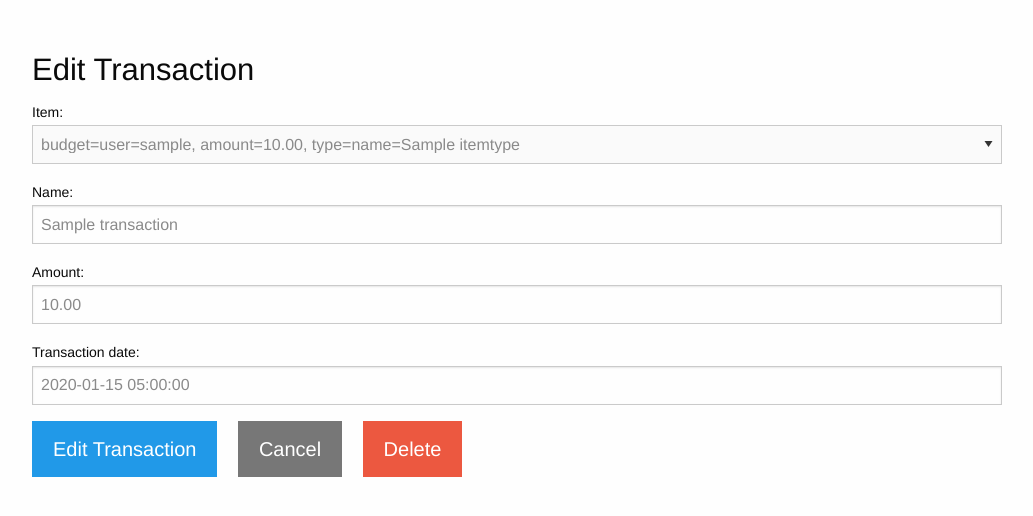
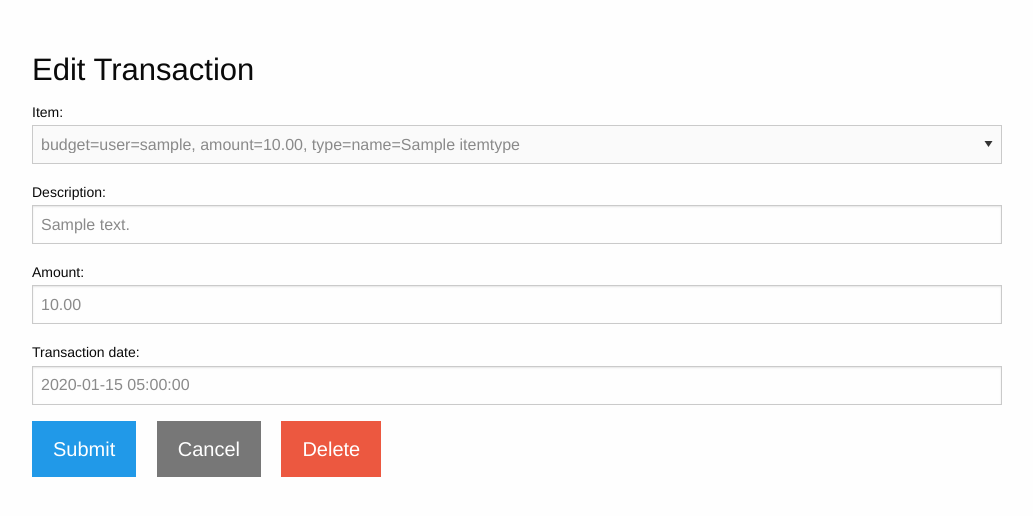
Before and after one commit to awkweb/Wilbur, a Django app: page /budget/transactions/edit/1/ in a window 1280 px wide. Shown: the part 54-570 px from the top of the page, without its empty margins (123-1156 px from the left). Run offline with Django 3.2, Linux system fonts and the light colour scheme; a user stored in the database is signed in; tables that the repository leaves empty hold one stand-in row (values such as "Sample post").

Commit message:
Add edit budget, update models

```diff
--- a/budget/admin.py
+++ b/budget/admin.py
@@ -23,9 +23,9 @@ class ItemAdmin(admin.ModelAdmin):
 class TransactionAdmin(admin.ModelAdmin):
     fieldsets = [
         (None,
-            {'fields': ['item', 'type', 'name', 'amount', 'transaction_date', 'creation_date']}),
+            {'fields': ['item', 'type', 'description', 'amount', 'transaction_date', 'creation_date']}),
     ]
-    list_display = ('item', 'name', 'amount', 'transaction_date', 'type',)
+    list_display = ('item', 'description', 'amount', 'transaction_date', 'type',)
     list_filter = ['type', 'amount', 'transaction_date']
 
 admin.site.register(Budget, BudgetAdmin)
--- a/budget/forms.py
+++ b/budget/forms.py
@@ -4,11 +4,18 @@ from django.forms.widgets import DateTimeInput
 from .models import Item
 
 
-class AddTransactionForm(forms.Form):
+class BudgetForm(forms.Form):
+    error_css_class = 'error'
+    required_css_class = 'required'
+
+    amount = forms.DecimalField(min_value=0, max_digits=10, decimal_places=2)
+
+
+class TransactionForm(forms.Form):
     error_css_class = 'error'
     required_css_class = 'required'
 
     item = forms.ModelChoiceField(queryset=Item.objects.all())
-    name = forms.CharField(label='Name', max_length=100)
+    description = forms.CharField(label='Description', max_length=100)
     amount = forms.DecimalField(min_value=0, max_digits=10, decimal_places=2)
     transaction_date = forms.DateTimeField(widget=DateTimeInput(attrs={'type': 'datetime'}))
--- a/budget/models.py
+++ b/budget/models.py
@@ -68,7 +68,7 @@ class Item(models.Model):
 
 class Transaction(models.Model):
     item = models.ForeignKey(Item)
-    name = models.CharField(max_length=100)
+    description = models.CharField(max_length=100)
     amount = models.DecimalField(max_digits=10, decimal_places=2, verbose_name="Amount")
     transaction_date = models.DateTimeField()
     creation_date = models.DateTimeField()
--- a/budget/templates/budget/budget.html
+++ b/budget/templates/budget/budget.html
@@ -20,7 +20,7 @@
     <div class="small-10 small-centered columns">
         <div class="clearfix">
             <h4 class="subheader float-left">Total spent for {% now "F" %}</h4>
-            <a href="{% url 'budget:edit-budget' %}" class="small hollow button float-right">Edit budget</a>
+            <a href="{% url 'budget:edit-budget' budget.id %}" class="small hollow button float-right">Edit budget</a>
         </div>
     </div>
 </div>
--- a/budget/templates/budget/forms/add-transaction.html
+++ b/budget/templates/budget/forms/add-transaction.html
@@ -20,8 +20,7 @@
         <form method="post" action="{% url 'budget:add-transaction' %}">
             {% csrf_token %}
             {{ form }}
-            <input type="hidden" name="next" value="{{ next }}" />
-            <input type="submit" value="Add Transaction" class="large button" />
+            <input type="submit" value="Submit" class="large button" />
             <a class="secondary large button" href="{% url 'budget:transactions' %}">Cancel</a>
         </form>
     </div>
--- a/budget/templates/budget/forms/edit-transaction.html
+++ b/budget/templates/budget/forms/edit-transaction.html
@@ -20,7 +20,7 @@
         <form method="post" action="{% url 'budget:edit-transaction' transaction_id %}">
             {% csrf_token %}
             {{ form }}
-            <input type="submit" value="Edit Transaction" class="large button"/>
+            <input type="submit" value="Submit" class="large button"/>
             <a class="secondary large button" href="{% url 'budget:transactions' %}">Cancel</a>
             <a class="alert large button" href="{% url 'budget:delete-transaction' transaction_id %}">Delete</a>
         </form>
--- a/budget/templates/budget/includes/transactions-table.html
+++ b/budget/templates/budget/includes/transactions-table.html
@@ -17,7 +17,7 @@
         </td>
         <td>{{ transaction.item.type.name }}</td>
         <td>{{ transaction.amount|intcomma }}</td>
-        <td>{{ transaction.name }}</td>
+        <td>{{ transaction.description }}</td>
     </tr>
     {% endfor %}
     </tbody>
--- a/budget/urls.py
+++ b/budget/urls.py
@@ -20,12 +20,15 @@ from . import views
 
 urlpatterns = [
     url(r'^$', views.IndexView.as_view(), name='overview'),
+
     url(r'^budget/$', views.BudgetView.as_view(), name='budget'),
-    url(r'^budget/edit/$', views.edit_budget, name='edit-budget'),
+    url(r'^budget/edit/(?P<budget_id>[0-9]+)/$', views.edit_budget, name='edit-budget'),
+
     url(r'^transactions/$', views.TransactionsView.as_view(), name='transactions'),
     url(r'^transactions/add/$', views.add_transaction, name='add-transaction'),
     url(r'^transactions/edit/(?P<transaction_id>[0-9]+)/$', views.edit_transaction, name='edit-transaction'),
     url(r'^transactions/delete/(?P<transaction_id>[0-9]+)/$', views.delete_transaction, name='delete-transaction'),
+
     url('^login/$', auth_views.login, {
         'template_name': 'budget/login.html',
         'redirect_field_name': 'next'}, name="login"),
--- a/budget/views.py
+++ b/budget/views.py
@@ -7,8 +7,9 @@ from django.core.paginator import Paginator, EmptyPage, PageNotAnInteger
 from django.utils.timezone import now
 from pytz import timezone
 import pytz
+
 from .models import Budget, Transaction
-from .forms import AddTransactionForm
+from .forms import TransactionForm, BudgetForm
 
 
 class IndexView(LoginRequiredMixin, TemplateView):
@@ -92,27 +93,47 @@ class TransactionsView(LoginRequiredMixin, TemplateView):
 
 
 @login_required(login_url='/budget/login/', redirect_field_name='next')
-def edit_budget(request):
-    return render(request, 'forms/edit-budget.html')
+def edit_budget(request, budget_id):
+    budget = Budget.objects.get(pk=budget_id)
+    data = {
+        'amount': budget.amount,
+    }
+    if request.method == 'POST':
+        form = BudgetForm(request.POST, initial=data)
+        if form.is_valid():
+            if form.has_changed():
+                for field in form.changed_data:
+                    cleaned_data = form.cleaned_data[field]
+                    if field == 'amount':
+                        budget.amount = cleaned_data
+                budget.save()
+            return redirect('budget:budget')
+    else:
+        form = BudgetForm(data)
+        return render(request, 'forms/edit-budget.html', {
+            'form': form,
+            'budget_id': budget.id,
+        })
 
 
 @login_required(login_url='/budget/login/', redirect_field_name='next')
 def add_transaction(request):
     if request.method == 'POST':
-        form = AddTransactionForm(request.POST)
+        form = TransactionForm(request.POST)
         if form.is_valid():
             item = form.cleaned_data['item']
-            name = form.cleaned_data['name']
+            description = form.cleaned_data['description']
             amount = form.cleaned_data['amount']
             new_york = timezone('America/New_York')
             transaction_date = form.cleaned_data['transaction_date'].astimezone(new_york)
             creation_date = now()
-            transaction = Transaction(item=item, name=name, amount=amount, transaction_date=transaction_date,
+            transaction = Transaction(item=item, description=description, amount=amount,
+                                      transaction_date=transaction_date,
                                       creation_date=creation_date)
             transaction.save()
             return redirect('budget:transactions')
     else:
-        form = AddTransactionForm()
+        form = TransactionForm()
         return render(request, 'forms/add-transaction.html', {
             'form': form,
         })
@@ -123,20 +144,20 @@ def edit_transaction(request, transaction_id):
     transaction = Transaction.objects.get(pk=transaction_id)
     data = {
         'item': transaction.item.id,
-        'name': transaction.name,
+        'description': transaction.description,
         'amount': transaction.amount,
         'transaction_date': transaction.transaction_date,
     }
     if request.method == 'POST':
-        form = AddTransactionForm(request.POST, initial=data)
+        form = TransactionForm(request.POST, initial=data)
         if form.is_valid():
             if form.has_changed():
                 for field in form.changed_data:
                     cleaned_data = form.cleaned_data[field]
                     if field == 'item':
                         transaction.item = cleaned_data
-                    elif field == 'name':
-                        transaction.name = cleaned_data
+                    elif field == 'description':
+                        transaction.description = cleaned_data
                     elif field == 'amount':
                         transaction.amount = cleaned_data
                     elif field == 'transaction_date':
@@ -144,7 +165,7 @@ def edit_transaction(request, transaction_id):
                 transaction.save()
             return redirect('budget:transactions')
     else:
-        form = AddTransactionForm(data)
+        form = TransactionForm(data)
         return render(request, 'forms/edit-transaction.html', {
             'form': form,
             'transaction_id': transaction.id,
```
Also changed, not shown: budget/templates/budget/forms/edit-budget.html (+11 -0 lines), budget/migrations/0005_auto_20151202_1512.py (added).
